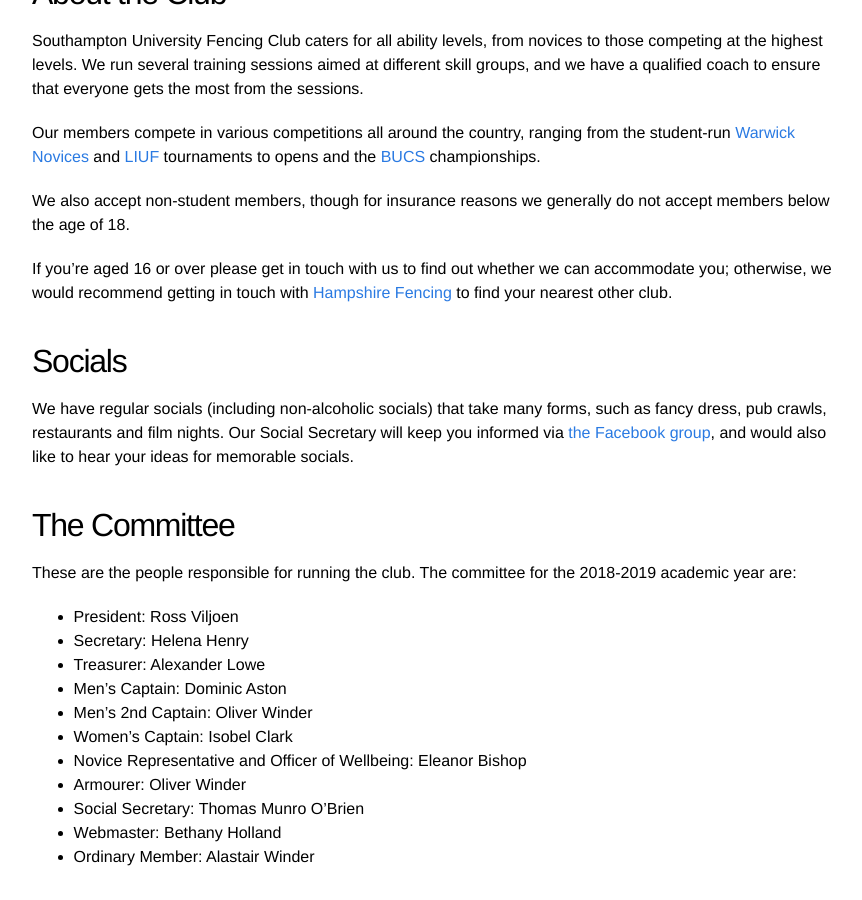
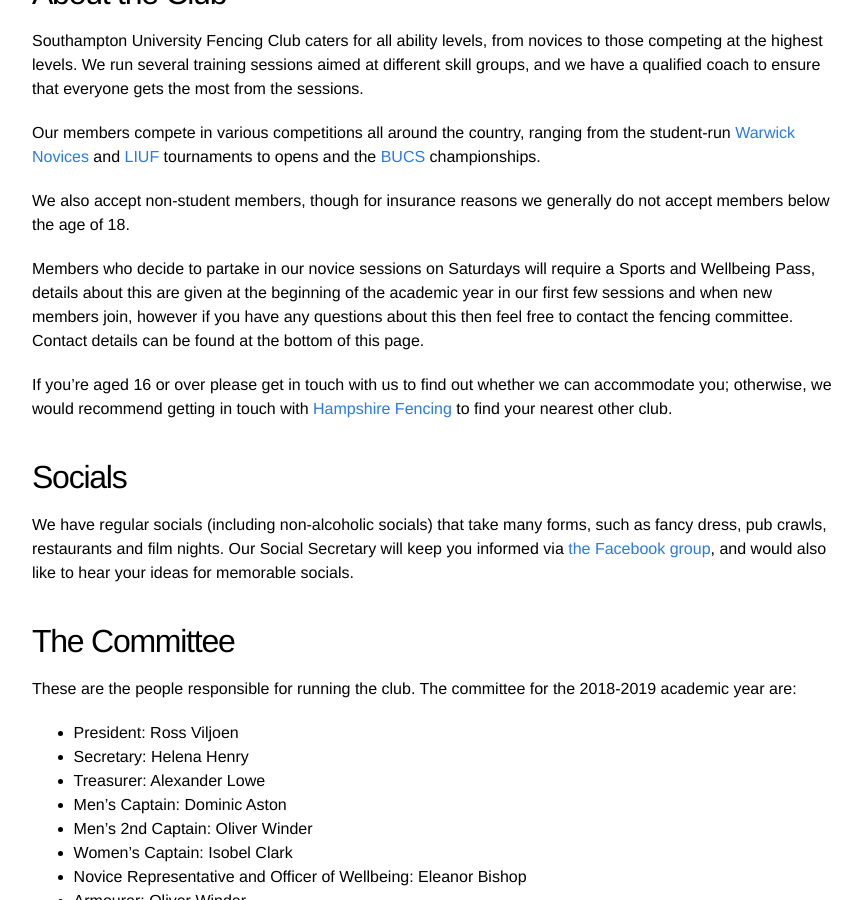
Before and after one commit to sotonfencing/sotonfencing.github.io, a Jekyll site: the page built from about.md, in a window 1280 px wide and 900 px high, scrolled down 531 px. Shown: the whole window, without its empty margins (208-1070 px from the left). Built offline with Jekyll 4.4.1, drawn with Linux system fonts in a browser that asks for light colours.

Commit message:
Website About Page Amendment
Sports and wellbeing pass disclosure

```diff
--- a/about.md
+++ b/about.md
@@ -24,6 +24,8 @@ About the Club
 Our members compete in various competitions all around the country, ranging from the student-run [Warwick Novices](http://warwickfencing.com/national-novices/) and [LIUF](http://uclufencing.co.uk/liuf/) tournaments to opens and the [BUCS](http://bucs.org.uk/) championships.
 
 We also accept non-student members, though for insurance reasons we generally do not accept members below the age of 18.
+
+Members who decide to partake in our novice sessions on Saturdays will require a Sports and Wellbeing Pass, details about this are given at the beginning of the academic year in our first few sessions and when new members join, however if you have any questions about this then feel free to contact the fencing committee. Contact details can be found at the bottom of this page.
 
 If you're aged 16 or over please get in touch with us to find out whether we can accommodate you; otherwise, we would recommend getting in touch with [Hampshire Fencing](http://www.hampshirefencing.org.uk/) to find your nearest other club.
 
```
